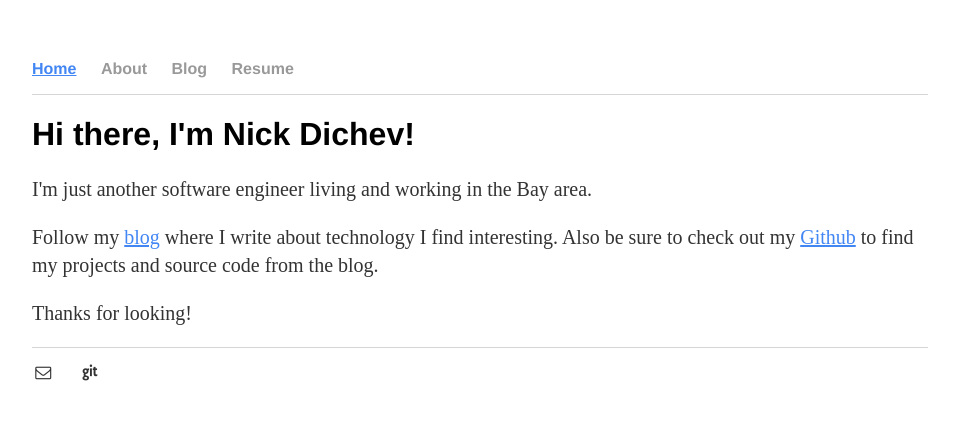
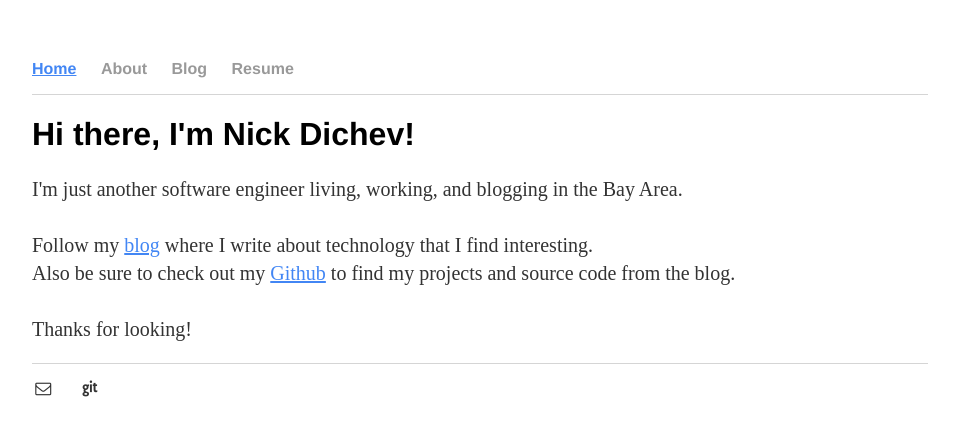
Before and after one commit to nickdichev/nickdichev.github.io, a Jekyll site: the page built from index.html, in a window 1280 px wide. Shown: the top 436 px of the page, without its empty margins (160-1119 px from the left). Built offline with Jekyll 4.4.1, drawn with Linux system fonts in a browser that asks for light colours.

Commit message:
added data to about/index.html page

```diff
--- a/_includes/nav.html
+++ b/_includes/nav.html
@@ -1,4 +1,4 @@
-<!--- site.navigation is defined in /_config.yml --!>
+<!-- site.navigation is defined in /_config.yml -->
 <nav class="nav-primary" role="navigation" >
   <ul>
     {% for item in site.navigation %}
--- a/_layouts/post.html
+++ b/_layouts/post.html
@@ -1,6 +1,3 @@
----
-layout: post
----
 <html>
   {% include head.html %}
 
--- a/index.html
+++ b/index.html
@@ -4,16 +4,13 @@ layout: index
 <div class="blurb">
   <h1> Hi there, I'm Nick Dichev! </h1>
   <p>
-    I'm just another software engineer living and working in the Bay area.
-  </p>
+    I'm just another software engineer living, working, and blogging in the Bay Area. <br><br>
 
-  <p>
-    Follow my <a href="/blog">blog</a> where I write about technology I find interesting.
+    Follow my <a href="/blog">blog</a> where I write about technology that I find interesting. <br>
+
     Also be sure to check out my <a href="https://github.com/nickdichev/">Github</a> to find my projects and source code
-    from the blog.
-  </p>
+    from the blog. <br><br>
 
-  <p>
     Thanks for looking!
   </p>
 </div>
```
Also changed, not shown: about/index.html (+9 -0 lines).
